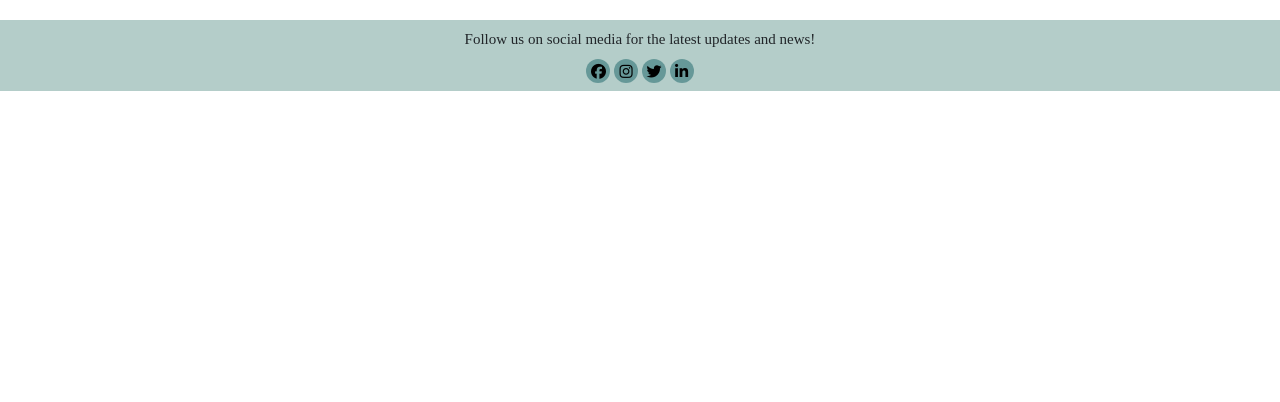
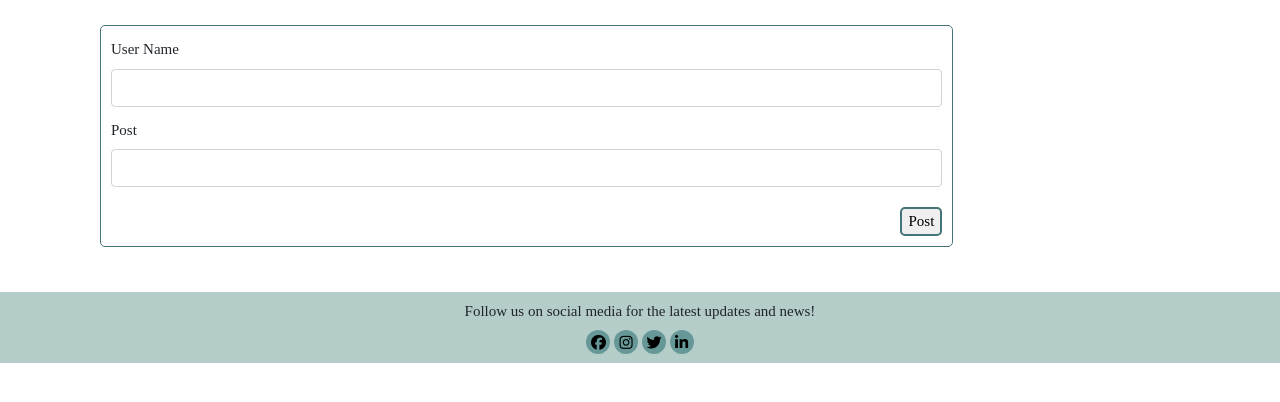
Before and after one commit to MarianaPereira23/libris, a Flask app: page /posts in a window 1280 px wide. Shown: the part 75-477 px from the top of the page. Run offline with Flask 2, Linux system fonts and the light colour scheme; data that the repository does not hold is empty; some libraries are stand-ins or nearby versions; some web fonts are replaced.

Commit message:
Added make posts form in posts.html

```diff
--- a/app.py
+++ b/app.py
@@ -75,6 +75,13 @@ def posts_page():
     return render_template("posts.html", posts=mongo.db.posts.find())
 
 
+@app.route('/insert_post', methods=['POST'])
+def insert_post():
+    posts = mongo.db.posts
+    posts.insert_one(request.form.to_dict())
+    return redirect(url_for('posts_page'))
+
+
 if __name__ == '__main__':
     app.run(host=os.environ.get('IP'),
             port=int(os.environ.get('PORT')),
--- a/static/css/style.css
+++ b/static/css/style.css
@@ -322,6 +322,13 @@ label {
     margin-top: 15px;
 }
 
+.make_post {
+    margin-left: 100px;
+    margin-top: 0px;
+    margin-bottom: 15px;
+    padding: 10px;
+}
+
 .posts {
     margin-left: 100px;
     margin-top: 0px;
--- a/templates/posts.html
+++ b/templates/posts.html
@@ -3,10 +3,27 @@
 {% block content %}
 
     <section class="display_posts">
+        <div class="row no-gutters">
+            <div class="col-sm-8 make_post">
+                <form action="{{ url_for('insert_post') }}" method="POST"  class="col-12" id="review_form">
+                    <div class="form-group form_review">
+                        <label for="username">User Name</label>
+                        <input type="text" class="form-control" id="username" name="username">
+                    </div>
+                    <div class="form-group form_review">
+                        <label for="comment">Post</label>
+                        <input type="text" class="form-control" id="comment" name="comment">
+                    </div>
+                    <div class="row no-gutters justify-content-end">
+                        <button type="submit" class="add_btn">Post</button>
+                    </div>
+                </form>
+            </div>
+        </div>
 
         {% for post in posts %}
 
-        <div class="row">
+            <div class="row no-gutters">
                 <div class="col-sm-8 posts">
                     <h3><span class="underline">{{post.username}}</span></h3>
                     <div class="row no-gutters">
```
Lines whose indentation alone changed are shown as unchanged.
